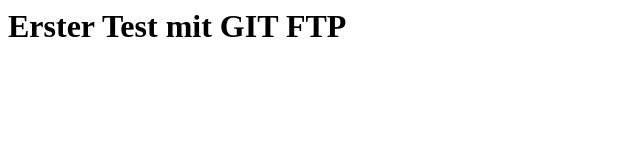
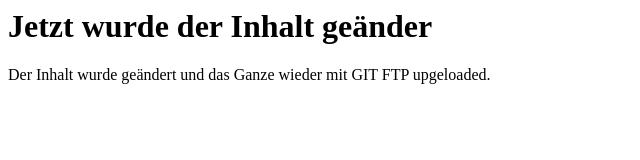
Before and after one commit to buezu09/gitftp, a plain HTML site: page index.html in a window 1280 px wide. Shown: the whole page, without its empty margins (0-640 px from the left). Drawn offline with Linux system fonts and the light colour scheme.

Commit message:
A new content was added

```diff
--- a/index.html
+++ b/index.html
@@ -3,6 +3,7 @@
         <title>Git FTP</title>
     </head>
     <body>
-        <h1>Erster Test mit GIT FTP</h1>
+        <h1>Jetzt wurde der Inhalt geänder</h1>
+        <p>Der Inhalt wurde geändert und das Ganze wieder mit GIT FTP upgeloaded.</p>
     </body>
 </html>
```
